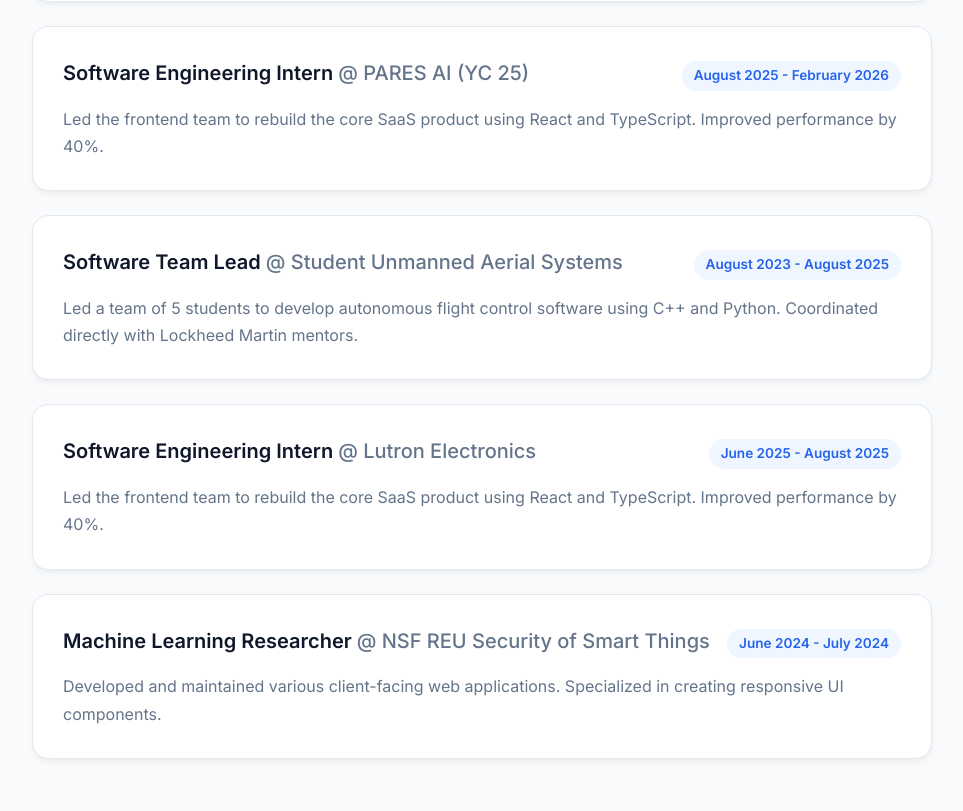
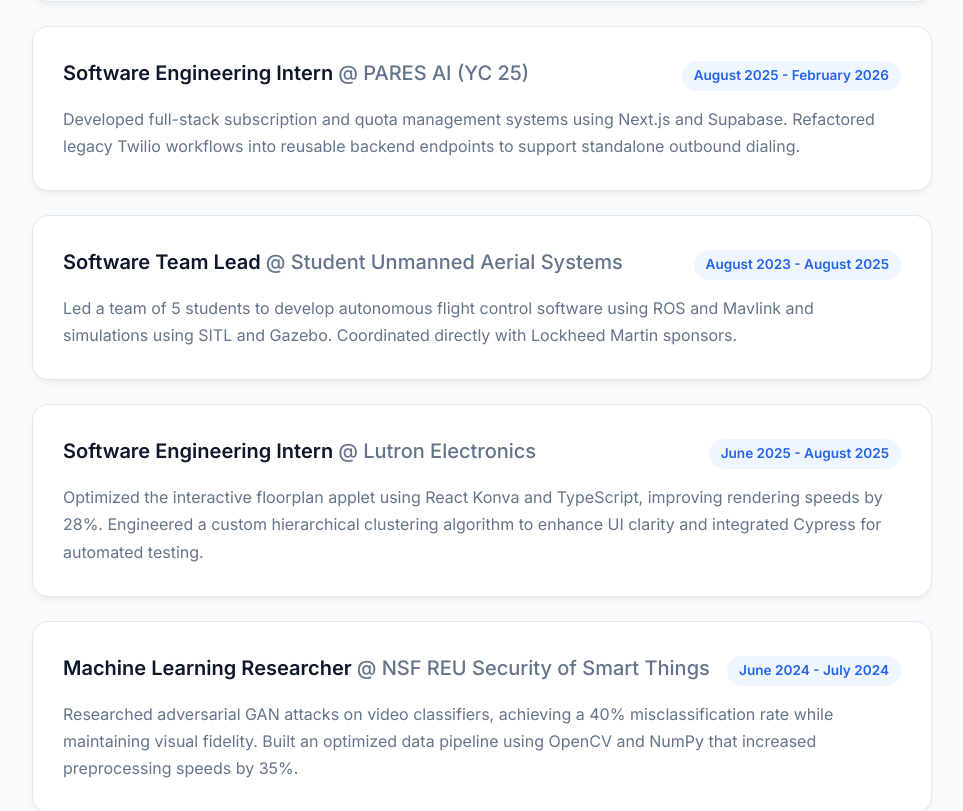
Before and after one commit to joestrada1022/joestrada1022.github.io, a React (Vite) app: page / in a window 1280 px wide. Shown: the part 799-1610 px from the top of the page, without its empty margins (158-1121 px from the left). Built offline with nearby package versions, Linux system fonts and the light colour scheme.

Commit message:
update data descriptions

```diff
--- a/src/data.ts
+++ b/src/data.ts
@@ -18,25 +18,25 @@
       company: "PARES AI (YC 25)",
       role: "Software Engineering Intern",
       duration: "August 2025 - February 2026",
-      description: "Led the frontend team to rebuild the core SaaS product using React and TypeScript. Improved performance by 40%."
+      description: "Developed full-stack subscription and quota management systems using Next.js and Supabase. Refactored legacy Twilio workflows into reusable backend endpoints to support standalone outbound dialing."
     },
     {
       company: "Student Unmanned Aerial Systems",
       role: "Software Team Lead",
       duration: "August 2023 - August 2025",
-      description: "Led a team of 5 students to develop autonomous flight control software using C++ and Python. Coordinated directly with Lockheed Martin mentors."
+      description: "Led a team of 5 students to develop autonomous flight control software using ROS and Mavlink and simulations using SITL and Gazebo. Coordinated directly with Lockheed Martin sponsors."
     },
     {
       company: "Lutron Electronics",
       role: "Software Engineering Intern",
       duration: "June 2025 - August 2025",
-      description: "Led the frontend team to rebuild the core SaaS product using React and TypeScript. Improved performance by 40%."
+      description: "Optimized the interactive floorplan applet using React Konva and TypeScript, improving rendering speeds by 28%. Engineered a custom hierarchical clustering algorithm to enhance UI clarity and integrated Cypress for automated testing."
     },
     {
       company: "NSF REU Security of Smart Things",
       role: "Machine Learning Researcher",
       duration: "June 2024 - July 2024",
-      description: "Developed and maintained various client-facing web applications. Specialized in creating responsive UI components."
+      description: "Researched adversarial GAN attacks on video classifiers, achieving a 40% misclassification rate while maintaining visual fidelity. Built an optimized data pipeline using OpenCV and NumPy that increased preprocessing speeds by 35%."
     }
   ],
   projects: [
```
